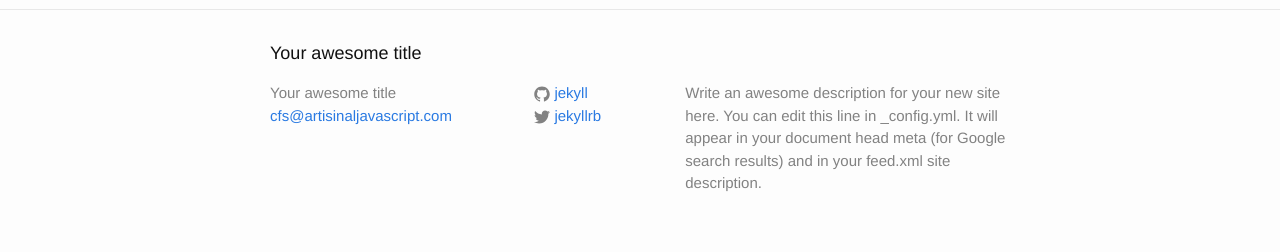
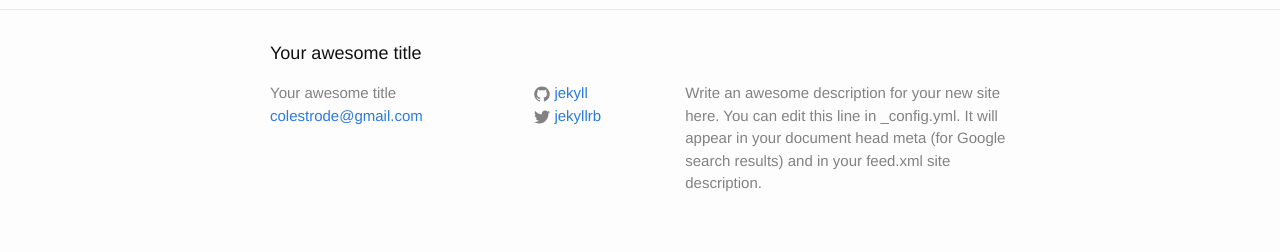
Before and after one commit to colestrode/colestrode.github.io, a Jekyll site: the page built from _posts/2016-07-10-welcome-to-jekyll.markdown, in a window 1280 px wide. Shown: the part 665-917 px from the top of the page. Built offline with Jekyll 4.4.1, drawn with Linux system fonts in a browser that asks for light colours.

Commit message:
updating url

```diff
--- a/_config.yml
+++ b/_config.yml
@@ -7,13 +7,13 @@
 
 # Site settings
 title: Your awesome title
-email: cfs@artisinaljavascript.com
+email: colestrode@gmail.com
 description: > # this means to ignore newlines until "baseurl:"
   Write an awesome description for your new site here. You can edit this
   line in _config.yml. It will appear in your document head meta (for
   Google search results) and in your feed.xml site description.
 baseurl: "" # the subpath of your site, e.g. /blog
-url: "https://artisinaljavascript.com" # the base hostname & protocol for your site
+#url: "https://artisinaljavascript.com" # the base hostname & protocol for your site
 twitter_username: jekyllrb
 github_username:  jekyll
 
```
